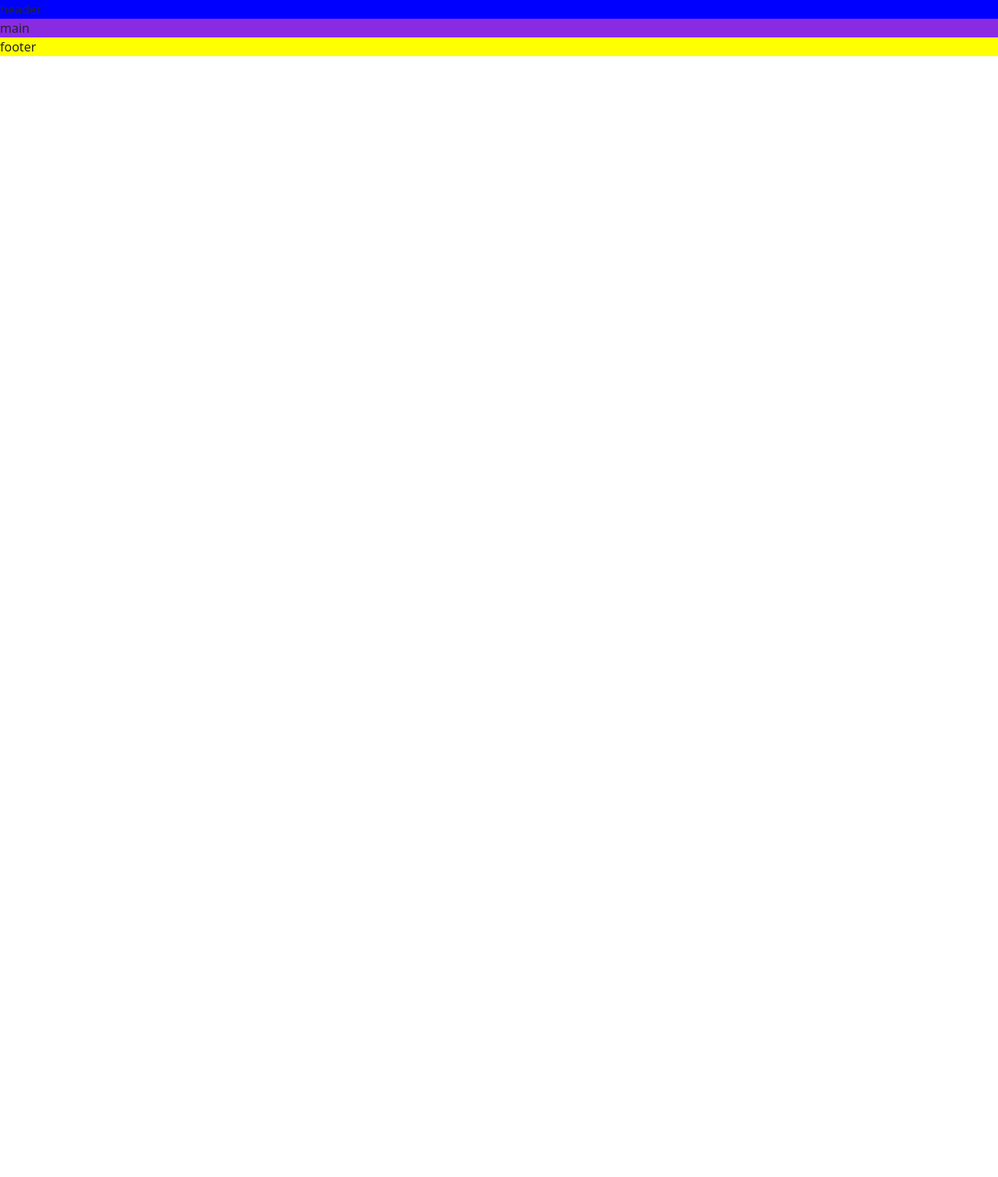
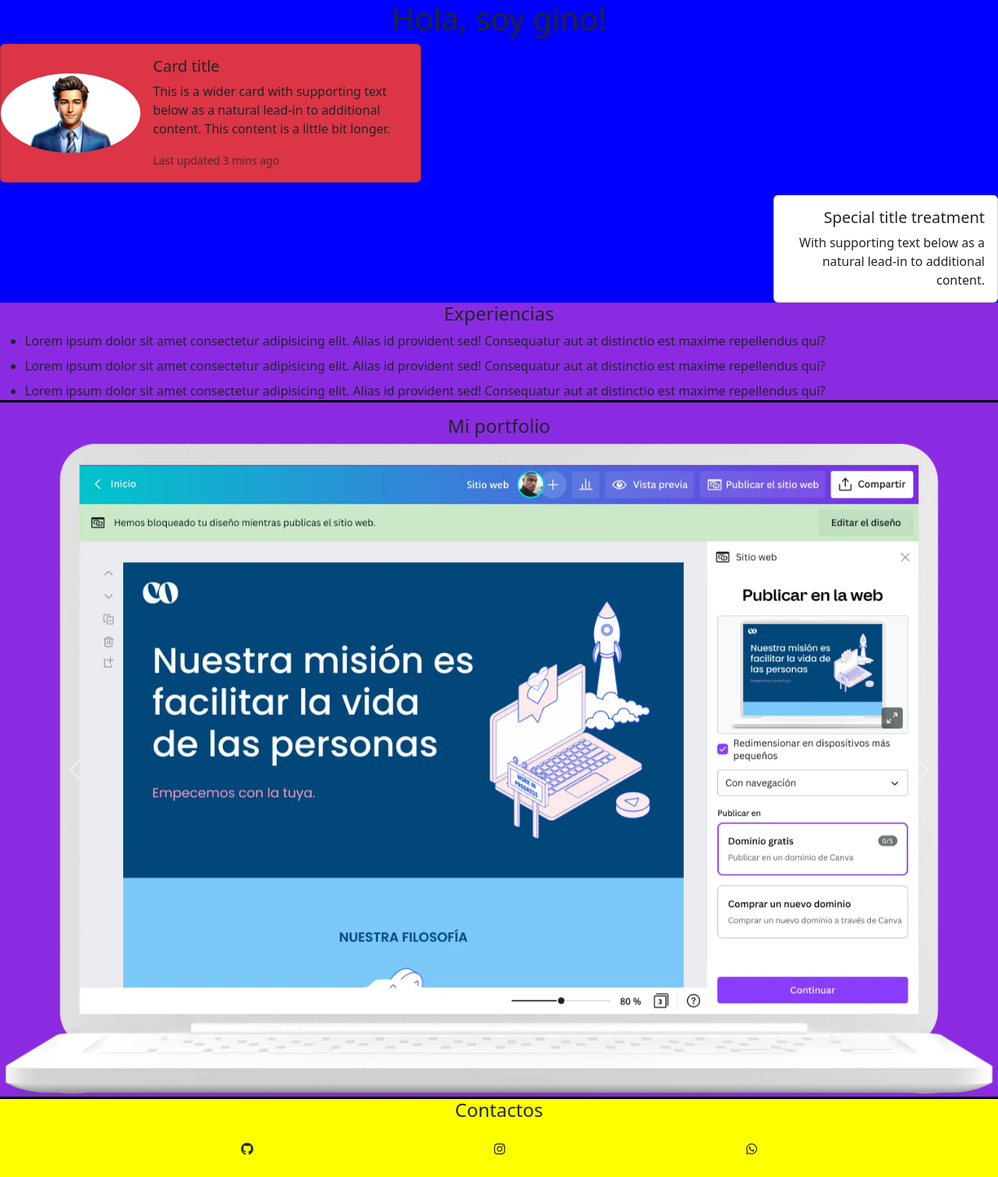
Before and after one commit to GinoTesta10/bootstrap, a plain HTML site: page bootstrap.html in a window 1280 px wide. Shown: the whole page at 78% size. Before the commit the page ends 800 px from the top, so only its background shows below. Drawn offline with nearby package versions, Linux system fonts and the light colour scheme.

Commit message:
actualizacion

```diff
--- a/bootstrap.html
+++ b/bootstrap.html
@@ -11,13 +11,145 @@
     />
     <link rel="stylesheet" href="./style.css" />
 
+    <link
+      rel="stylesheet"
+      href="https://cdnjs.cloudflare.com/ajax/libs/font-awesome/6.5.1/css/all.min.css"
+    />
+
     <title>Document</title>
   </head>
   <body>
     <div class="container-global">
-      <header class="header">header</header>
-      <main class="main-content">main</main>
-      <footer class="footer">footer</footer>
+      <header class="header">
+        <h1 class="h1-header">Hola, soy gino!</h1>
+        <section>
+          <section class="FlexContainer">
+            <div>
+              <div class="card mb-3 bg-danger" style="max-width: 540px">
+                <div class="row g-0">
+                  <div class="col-md-4 d-flex align-items-center">
+                    <img
+                      src="./img/avatar-IA.webp"
+                      class="img-fluid rounded-circle"
+                      alt="..."
+                    />
+                  </div>
+                  <div class="col-md-8">
+                    <div class="card-body">
+                      <h5 class="card-title">Card title</h5>
+                      <p class="card-text">
+                        This is a wider card with supporting text below as a
+                        natural lead-in to additional content. This content is a
+                        little bit longer.
+                      </p>
+                      <p class="card-text">
+                        <small class="text-body-secondary"
+                          >Last updated 3 mins ago</small
+                        >
+                      </p>
+                    </div>
+                  </div>
+                </div>
+              </div>
+            </div>
+            <div class="card-lenguajes d-flex justify-content-end">
+              <div class="card text-end" style="width: 18rem">
+                <div class="card-body">
+                  <h5 class="card-title">Special title treatment</h5>
+                  <p class="card-text">
+                    With supporting text below as a natural lead-in to
+                    additional content.
+                  </p>
+                </div>
+              </div>
+            </div>
+          </section>
+        </section>
+      </header>
+      <main class="main-content">
+        <h4 class="h4-exp">Experiencias</h4>
+        <ul class="ul-exp">
+          <li>
+            Lorem ipsum dolor sit amet consectetur adipisicing elit. Alias id
+            provident sed! Consequatur aut at distinctio est maxime repellendus
+            qui?
+          </li>
+          <li>
+            Lorem ipsum dolor sit amet consectetur adipisicing elit. Alias id
+            provident sed! Consequatur aut at distinctio est maxime repellendus
+            qui?
+          </li>
+          <li>
+            Lorem ipsum dolor sit amet consectetur adipisicing elit. Alias id
+            provident sed! Consequatur aut at distinctio est maxime repellendus
+            qui?
+          </li>
+        </ul>
+        <section class="portfolio">
+          <h4 class="h4-port">Mi portfolio</h4>
+          <div id="carouselExample" class="carousel slide">
+            <div class="carousel-inner">
+              <div class="carousel-item active">
+                <img
+                  src="./img/websites_how-to_es-ES.webp"
+                  class="d-block w-100"
+                  alt="..."
+                />
+              </div>
+              <div class="carousel-item">
+                <img
+                  src="./img/websites_how-to_es-ES.webp"
+                  class="d-block w-100"
+                  alt="..."
+                />
+              </div>
+              <div class="carousel-item">
+                <img
+                  src="./img/websites_how-to_es-ES.webp"
+                  class="d-block w-100"
+                  alt="..."
+                />
+              </div>
+            </div>
+            <button
+              class="carousel-control-prev"
+              type="button"
+              data-bs-target="#carouselExample"
+              data-bs-slide="prev"
+            >
+              <span
+                class="carousel-control-prev-icon"
+                aria-hidden="true"
+              ></span>
+              <span class="visually-hidden">Previous</span>
+            </button>
+            <button
+              class="carousel-control-next"
+              type="button"
+              data-bs-target="#carouselExample"
+              data-bs-slide="next"
+            >
+              <span
+                class="carousel-control-next-icon"
+                aria-hidden="true"
+              ></span>
+              <span class="visually-hidden">Next</span>
+            </button>
+          </div>
+        </section>
+      </main>
+      <footer class="footer">
+        <div class="d-flex flex-column mb-2">
+          <h4 class="d-flex justify-content-center">Contactos</h4>
+          <div
+            class="icons d-flex align-items-center d-flex justify-content-evenly"
+          >
+            <i class="fa-brands fa-github"></i>
+            <i class="fa-brands fa-instagram"></i>
+            <i class="fa-brands fa-whatsapp"></i>
+          </div>
+        </div>
+      </footer>
     </div>
 
     <script
--- a/style.css
+++ b/style.css
@@ -9,7 +9,54 @@
 }
 .main-content {
   background-color: blueviolet;
+  max-height: 100%;
 }
 .footer {
   background-color: yellow;
+  height: 100px;
 }
+
+.h1-header {
+  display: flex;
+  justify-content: center;
+}
+
+.h4-exp {
+  display: flex;
+  justify-content: center;
+}
+
+.ul-exp {
+  display: flex;
+  flex-direction: column;
+  gap: 8px;
+  border-bottom: 3px solid black;
+}
+
+.h4-port {
+  display: flex;
+  justify-content: center;
+}
+.icons {
+  position: relative;
+  top: 20px;
+}
+
+.portfolio {
+  border-bottom: 3px solid black;
+}
+
+@media (min-width: 481px) and (max-width: 1025px) {
+  .portfolio {
+    width: 50%;
+    height: 50%;
+    display: flex;
+    flex-direction: column;
+    align-items: center;
+    margin-left: 24%;
+    border-bottom: none;
+  }
+  .footer {
+    border-top: 3px solid black;
+  }
+}
```
